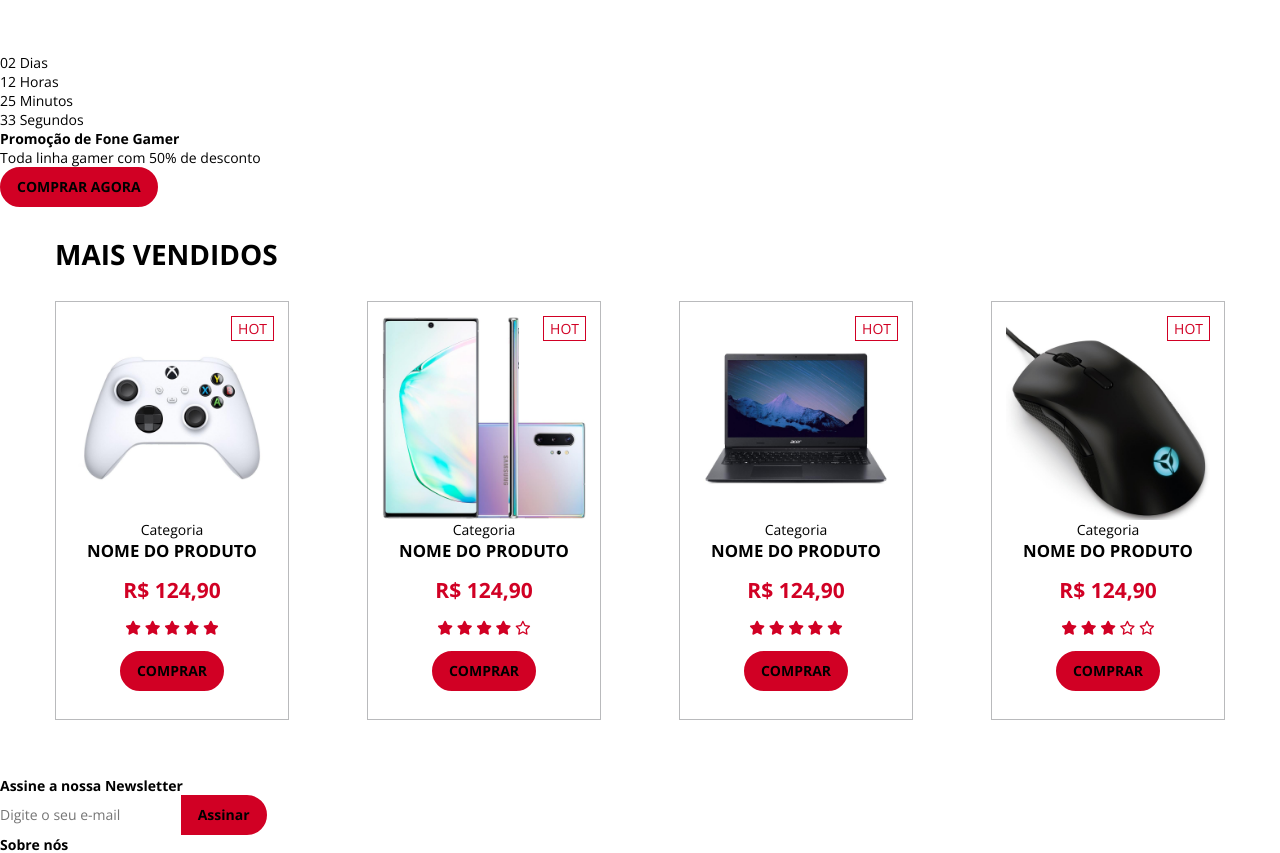
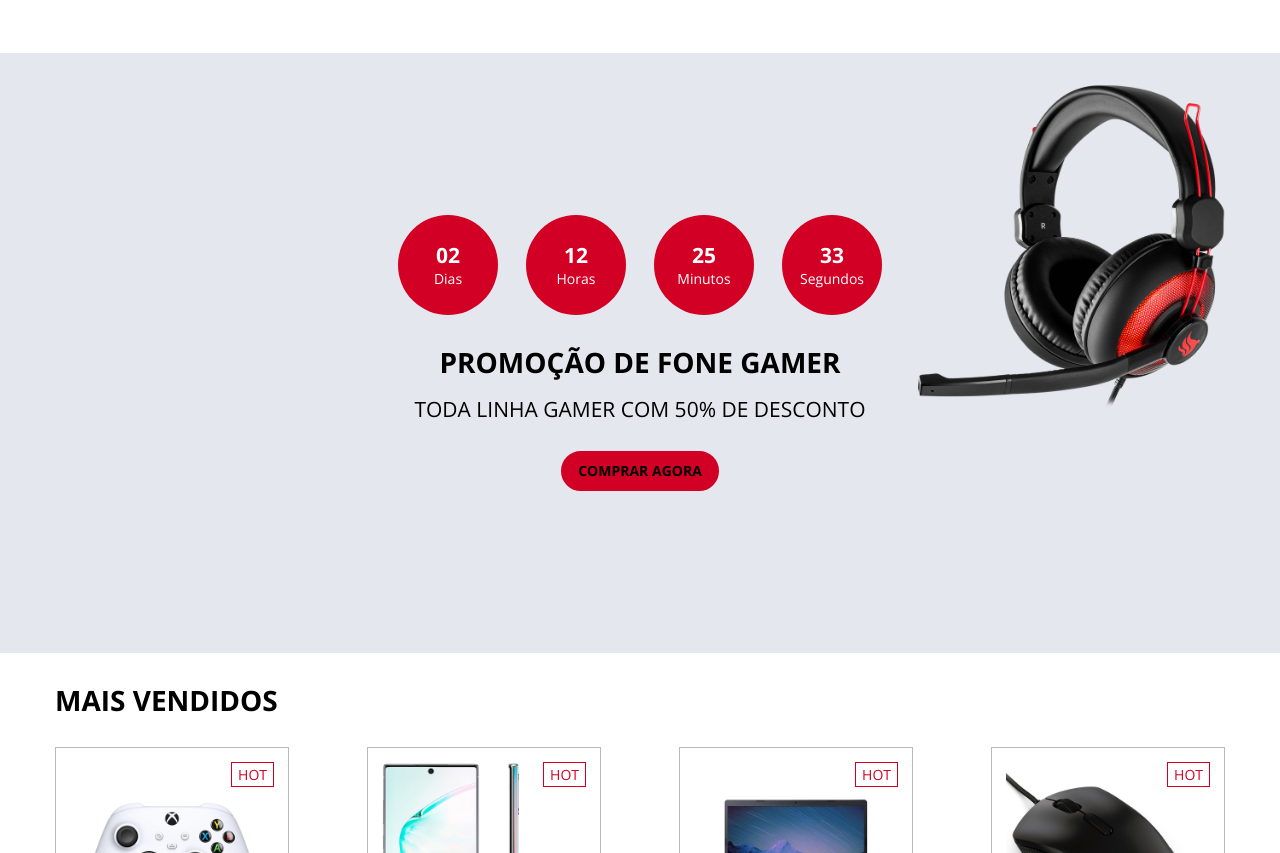
Before and after one commit to ek1l/Electrum-E-commerce, a plain HTML site: page index.html in a window 1280 px wide. Shown: the part 987-1840 px from the top of the page. Drawn offline with nearby package versions, Linux system fonts and the light colour scheme.

Commit message:
terminando a parte de oferta

```diff
--- /dev/null
+++ b/sass/2-layouts/_deal-section.sass
@@ -0,0 +1,48 @@
+@use '../1-base/variables'
+@use '../1-base/base-mixins'
+@use 'layouts-mixins'
+
+.deal-container
+    background-image: url('../../img/deal_headset.png')
+    background-repeat: no-repeat
+    background-position-x: 95%
+    background-position-y: 2rem
+    background-size: 25%
+    background-color: variables.$section-bg-color
+    height: 600px
+    padding: 2rem
+
+    &-content
+        height: 100%
+        flex-direction: column
+        align-items: center
+        @include layouts-mixins.center-content
+        justify-content: center
+
+        &-timer
+            display: flex
+            margin-bottom: 2rem
+
+        .deal-container-timer
+            width: 100px
+            height: 100px
+            border-radius: 50%
+            display: flex
+            flex-direction: column
+            align-items: center
+            justify-content: center
+            background-color: variables.$primary-color
+            color: variables.$light-color
+            margin: 0 1rem
+
+            &-time
+                font-weight: bold
+                font-size: 1.5rem
+
+        &-title, &-subtitle
+            margin-bottom: 1rem
+            text-transform: uppercase
+            font-size: 2rem
+        &-subtitle
+            margin-bottom: 2rem
+            font-size: 1.5rem
--- a/sass/2-layouts/layouts.sass
+++ b/sass/2-layouts/layouts.sass
@@ -1,3 +1,4 @@
 @use 'header'
 @use 'banner-section'
 @use 'products-section'
+@use 'deal-section'
```
Also changed, not shown: css/app.css, 1 other file.
